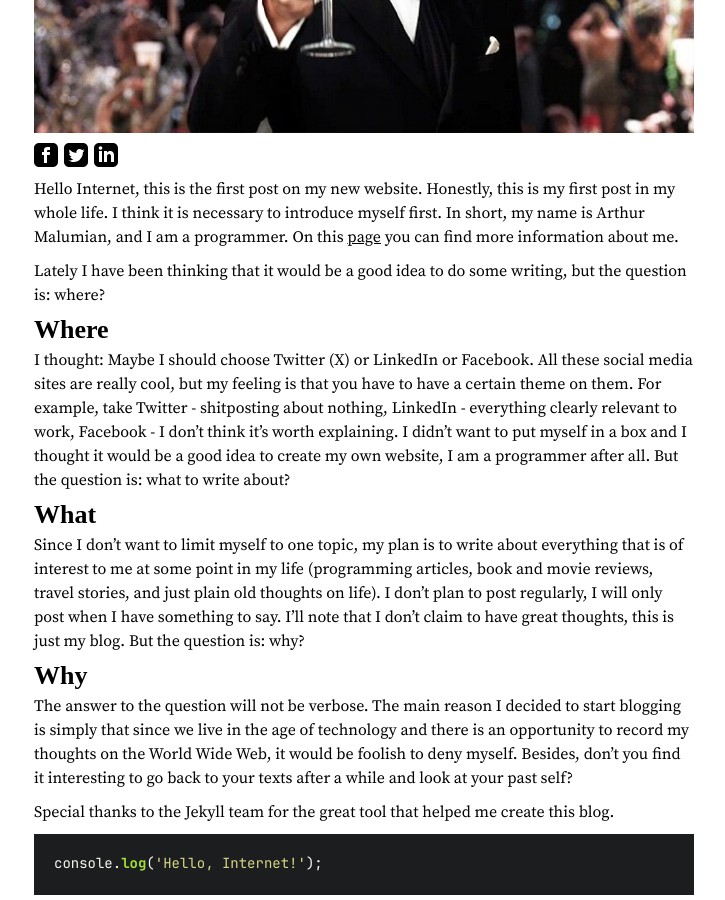
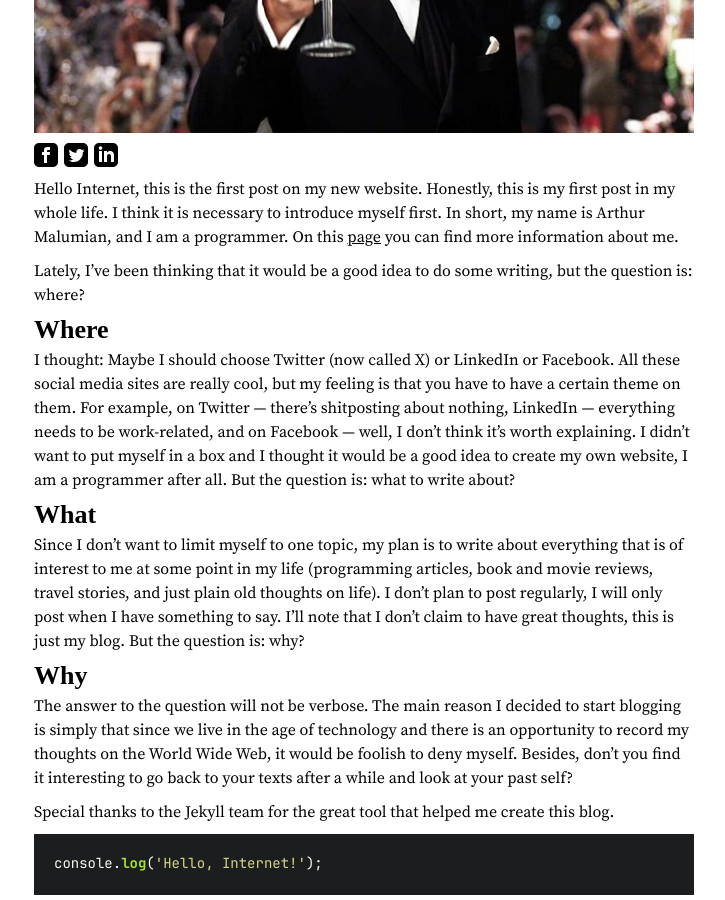
Before and after one commit to amalumian/www.malumian.dev, a Jekyll site: the page built from _posts/2024-06-03-hello-internet.md, in a window 1280 px wide and 900 px high, scrolled down 456 px. Shown: the whole window, without its empty margins (276-1001 px from the left). Built offline with Jekyll 4.4.1, drawn with Linux system fonts in a browser that asks for light colours.

Commit message:
Make some edits

```diff
--- a/_posts/2024-06-03-hello-internet.md
+++ b/_posts/2024-06-03-hello-internet.md
@@ -6,11 +6,11 @@ description: This post is an introduction by Arthur Malumian to his new personal
 
 Hello Internet, this is the first post on my new website. Honestly, this is my first post in my whole life. I think it is necessary to introduce myself first. In short, my name is Arthur Malumian, and I am a programmer. On this [page](/about/) you can find more information about me.
 
-Lately I have been thinking that it would be a good idea to do some writing, but the question is: where?
+Lately, I've been thinking that it would be a good idea to do some writing, but the question is: where?
 
 ## Where
 
-I thought: Maybe I should choose Twitter (X) or LinkedIn or Facebook. All these social media sites are really cool, but my feeling is that you have to have a certain theme on them. For example, take Twitter - shitposting about nothing, LinkedIn - everything clearly relevant to work, Facebook - I don't think it's worth explaining. I didn't want to put myself in a box and I thought it would be a good idea to create my own website, I am a programmer after all. But the question is: what to write about?
+I thought: Maybe I should choose Twitter (now called X) or LinkedIn or Facebook. All these social media sites are really cool, but my feeling is that you have to have a certain theme on them. For example, on Twitter — there's shitposting about nothing, LinkedIn — everything needs to be work-related, and on Facebook — well, I don't think it's worth explaining. I didn't want to put myself in a box and I thought it would be a good idea to create my own website, I am a programmer after all. But the question is: what to write about?
 
 ## What
 
```
